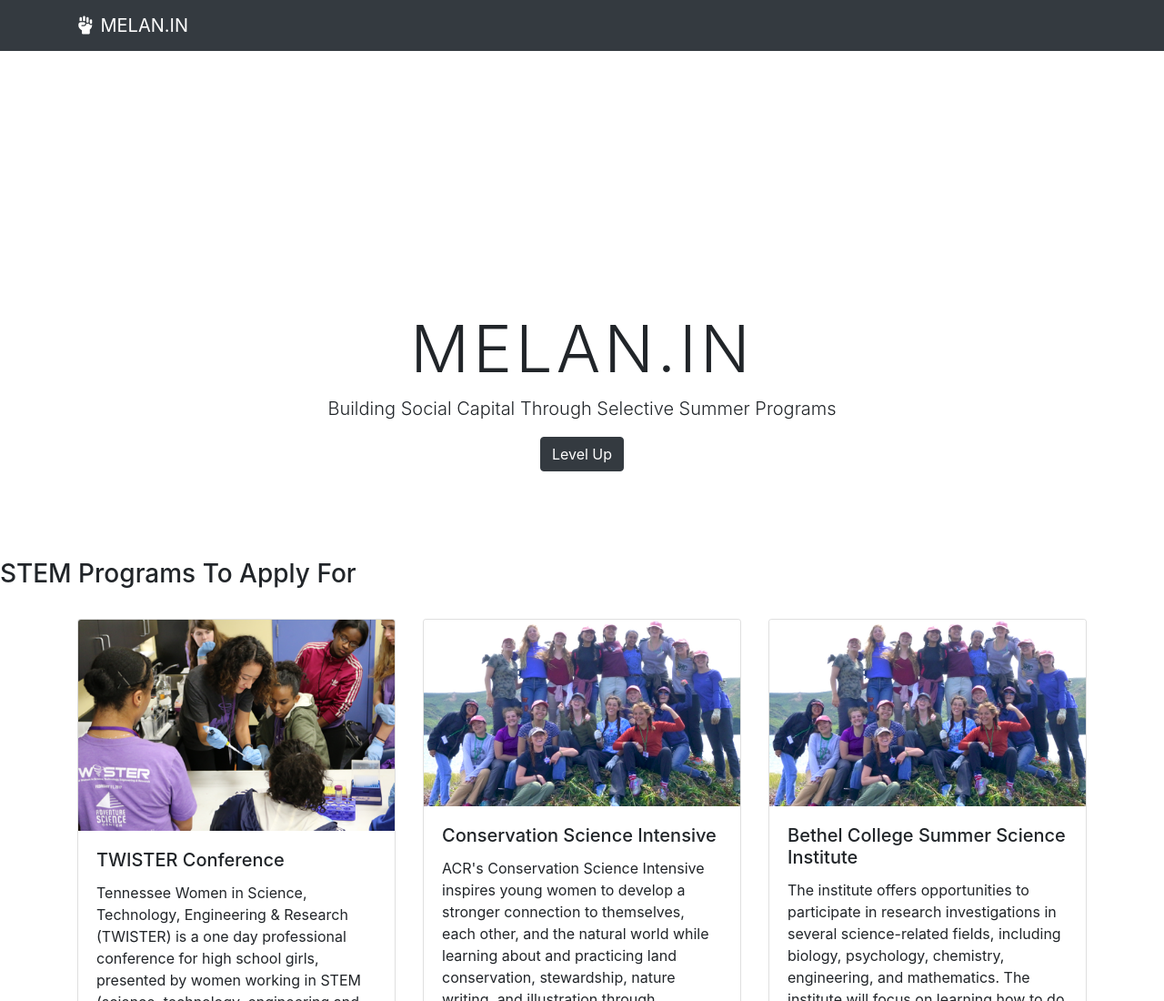
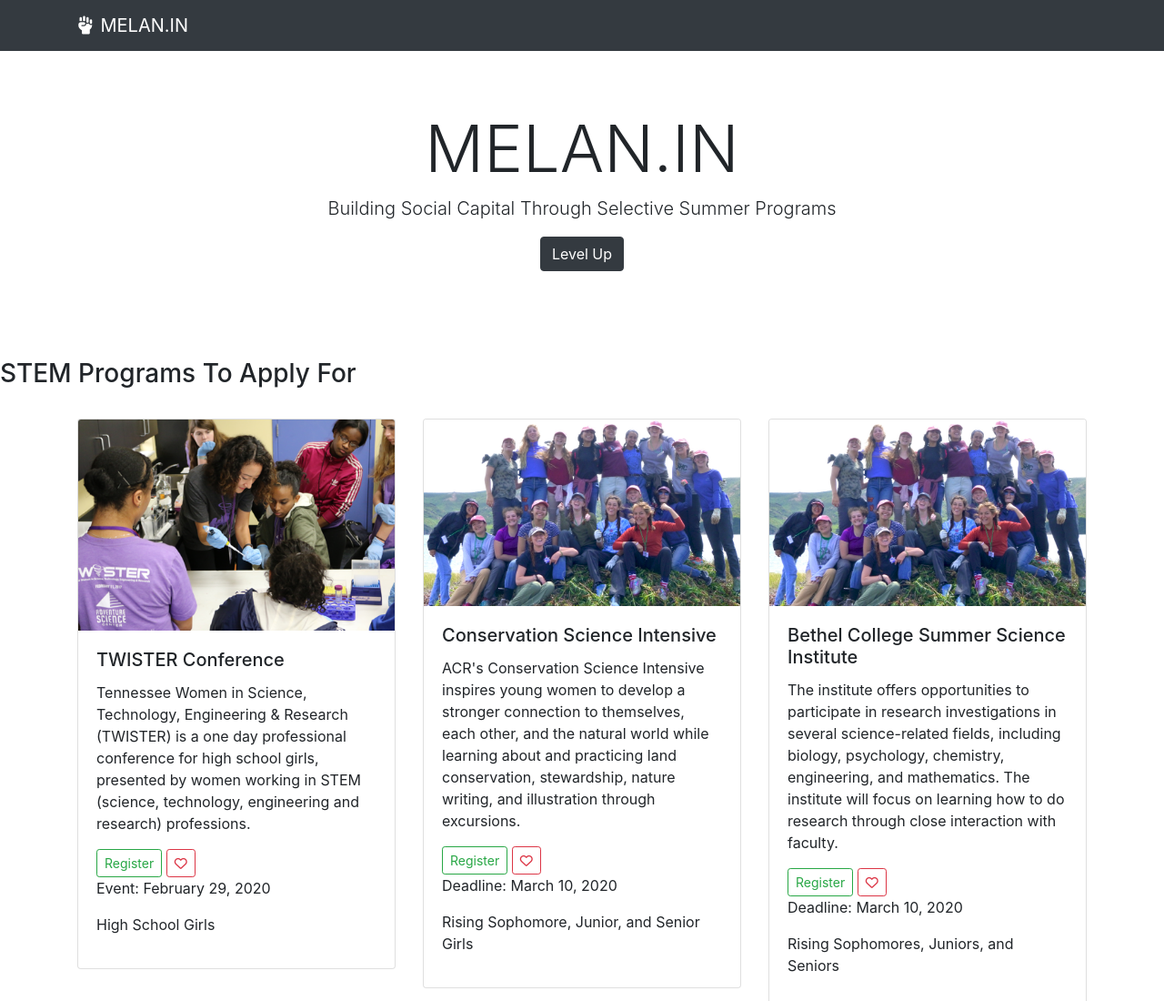
Before and after one commit to mehreenbutt10/republicsummer, a plain HTML site: page opportunities.html in a window 1280 px wide. Shown: the top 1100 px of the page at 91% size. Drawn offline with nearby package versions, Linux system fonts and the light colour scheme.

Commit message:
background color

```diff
--- /dev/null
+++ b/index.css
@@ -0,0 +1,10 @@
+* {
+  background-color: black;
+}
+
+h1 {
+  text-align: center;
+  padding-top: 220px;
+  letter-spacing: 4px;
+  font-size: 150px;
+}
--- a/styles.css
+++ b/styles.css
@@ -1,10 +1,3 @@
-h1 {
-  text-align: center;
-  padding-top: 220px;
-  letter-spacing: 4px;
-  font-size: 150px;
-}
-
 #deadlinepassed {
   opacity: 0.3;
 }
```
Also changed, not shown: index.html (+1 -1 lines), 1 other file.
